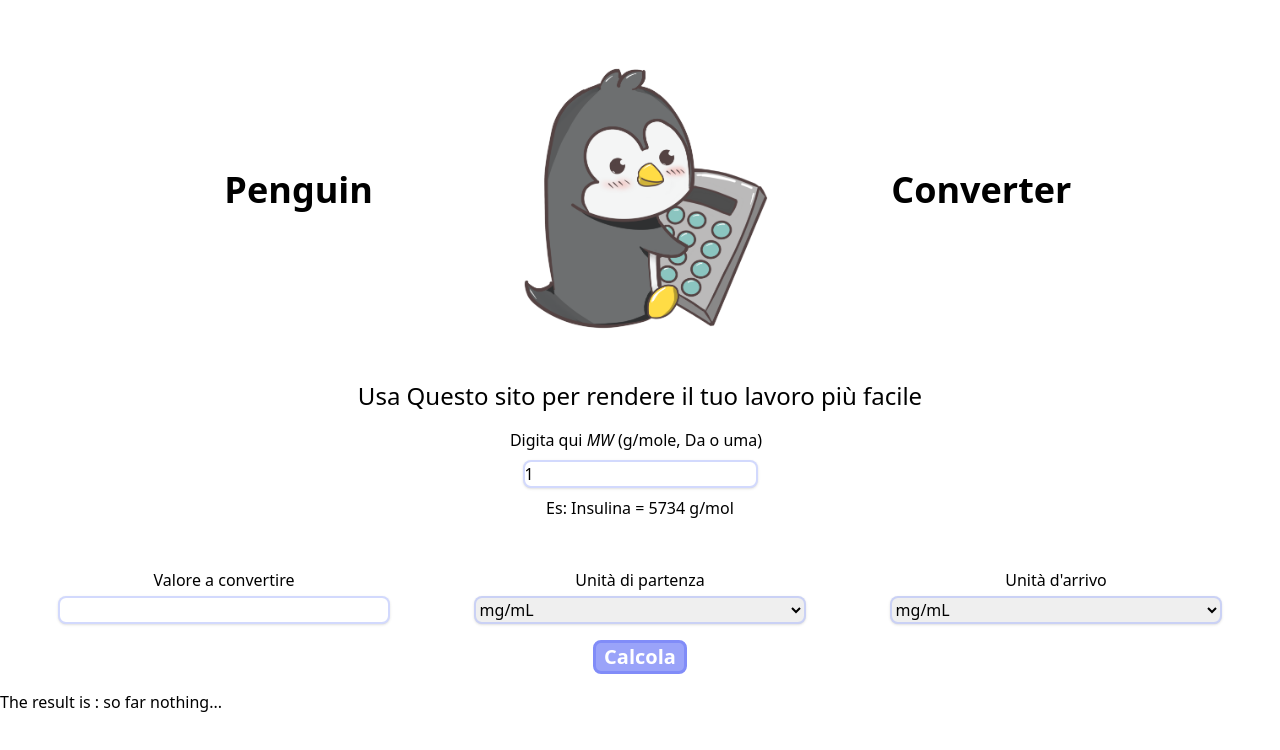
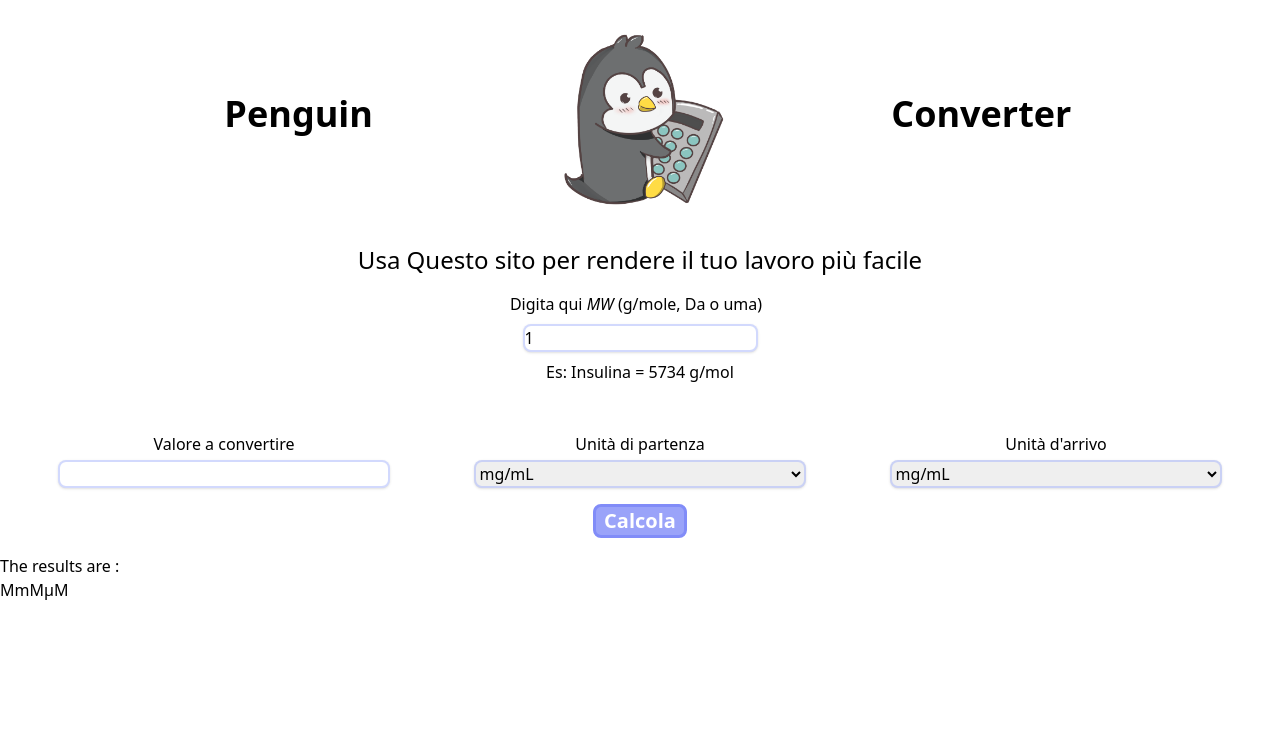
Before and after one commit to halex22/penguin-convertor, a React (Vite) app: page / in a window 1280 px wide. Shown: the top 750 px of the page. Built offline with nearby package versions, Linux system fonts and the light colour scheme.

Commit message:
fixed img size

```diff
--- a/src/App.jsx
+++ b/src/App.jsx
@@ -5,6 +5,7 @@ import Form from "./components/form";
 import Btn from "./components/btn";
 import { createComboUnit , convertUnit, convertBetweenMs} from "./calculator.mjs";
 import unitMap from "./unitmap.mjs";
+import Result from "./components/results";
 
 function App() {
   document.title = "Penguin Converter";
@@ -12,6 +13,9 @@ function App() {
   const [result, setResult] = useState("so far nothing...");
   const [mw, setmw] = useState(1);
   const [valueToConvert, setValueToConvert] = useState("");
+  const [mResult, setMResult] = useState(0);
+  const [mmResult, setMmResult] = useState(0);
+  const [umResult, setUmResult] = useState(0);
 
   const calculateFnct = () => {
     let comboUnit;
@@ -54,7 +58,7 @@ function App() {
         </div>
 
         <div>
-          <h3>The result is : {result} </h3>
+          <Result resultArray={[mResult, mmResult, umResult]}/>
         </div>
       </main>
     </>
--- a/src/components/header.jsx
+++ b/src/components/header.jsx
@@ -5,11 +5,11 @@ export default function Header() {
   return (
     <>
       <h1 className="sr-only">Penguin Convertor</h1>
-      <div id="header-container" className="max-w-[250%]">
-        <div className="grid grid-cols-3 mx-8 md:mx-16 lg:mx-32 mt-4 ">
+      <div id="header-container" className="">
+        <div className="grid grid-cols-3 mx-8 md:mx-16 lg:mx-32  ">
           <HeaderTitle text={'Penguin'}/>
-          <div className="col-span-1 flex justify-center ">
-            <img src={penguinImg} alt="" className="" />
+          <div className="col-span-1 flex justify-center relative h-0 pb-2/3">
+            <img src={penguinImg} alt="" className="absolute  w-auto h-full object-fit" />
           </div>
           <HeaderTitle text={'Converter'}/>
         </div>
--- /dev/null
+++ b/src/components/results.jsx
@@ -0,0 +1,15 @@
+export default function Result ({ resultArray }) {
+    const [mResult, mmResult, umResult] = resultArray
+    return (
+        <>
+            <p>The results are : </p>
+            <div>
+                <span>M</span>
+                <span>mM</span>
+                <span>μM</span>
+
+
+            </div>
+        </>
+    )
+}
--- a/tailwind.config.js
+++ b/tailwind.config.js
@@ -12,6 +12,11 @@ export default {
       },
       'screens': {
         'sm': '400px'
+      },
+      'padding': {
+        '1/3': '33.33333%',
+        '1/2': '50%',
+        '2/3': '66.66667%',
       }
     },
   },
```
